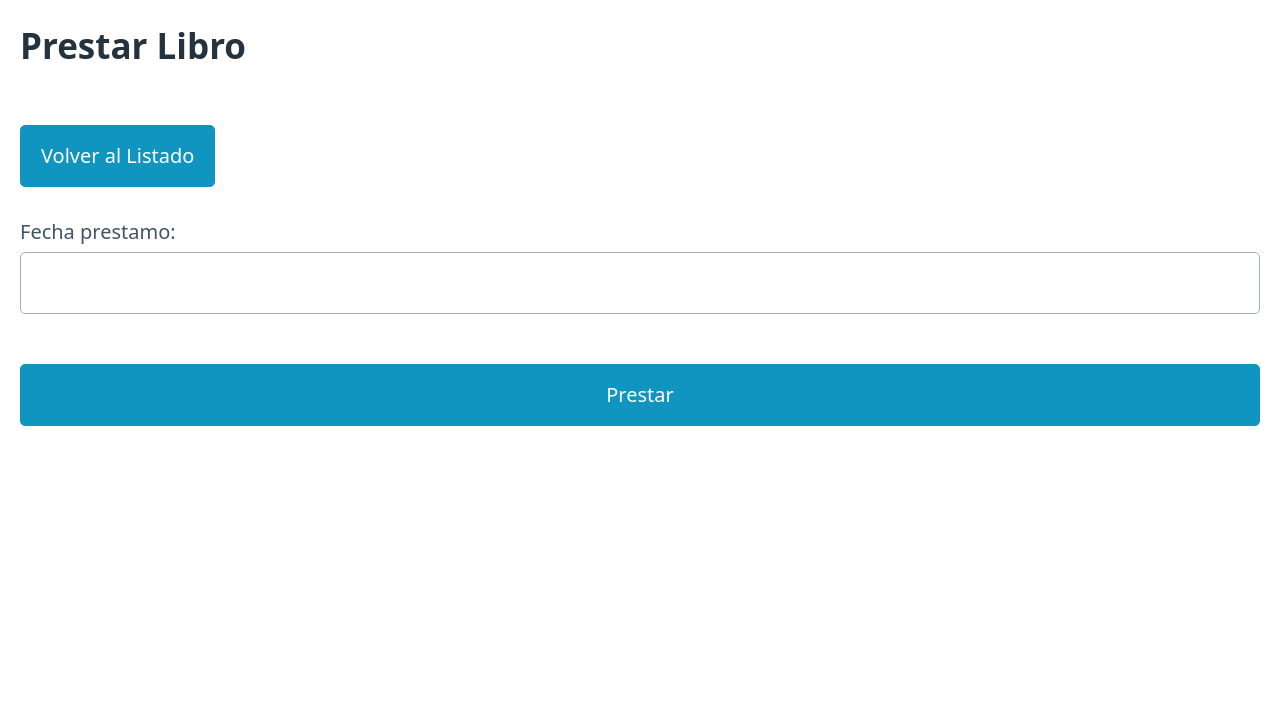
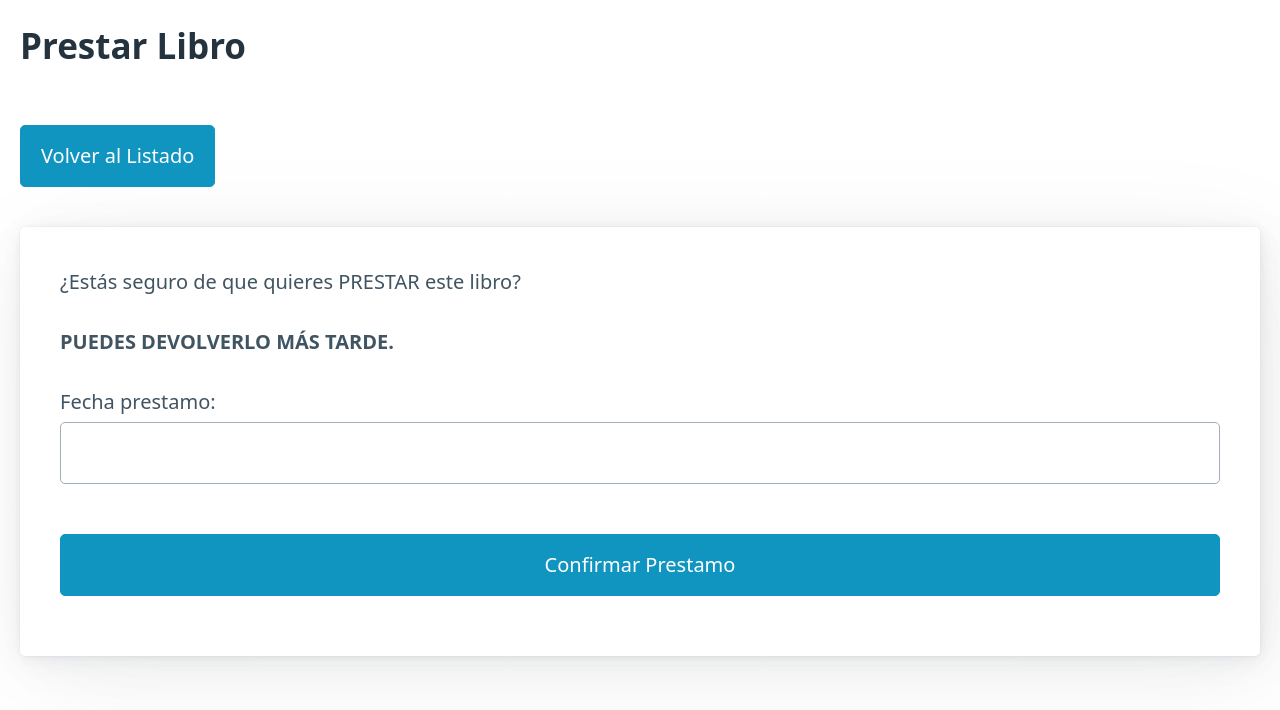
Before and after one commit to ieshm-2daw/libreria-dakkusu988, a Django app: page /prestar/1 in a window 1280 px wide. Shown: the top 710 px of the page. Run offline with Django 4.2, Linux system fonts and the light colour scheme; tables that the repository leaves empty hold one stand-in row (values such as "Sample post").

```diff
--- a/biblioteca/templates/biblioteca/anadirLibros.html
+++ b/biblioteca/templates/biblioteca/anadirLibros.html
@@ -3,7 +3,7 @@
     <head>
         <meta charset="UTF-8">
         <meta name="viewport" content="width=device-width, initial-scale=1.0">
-        <title>Añadir</title>
+        <title>Añadir Libro</title>
         <link rel="stylesheet" href="https://unpkg.com/@picocss/pico@latest/css/pico.classless.min.css">
     </head>
 
--- a/biblioteca/templates/biblioteca/borrarLibros.html
+++ b/biblioteca/templates/biblioteca/borrarLibros.html
@@ -23,7 +23,7 @@
                 <p><b>ESTA ACCIÓN NO TIENE VUELTA ATRÁS.</b></p>
             </article>
 
-            <input type="submit" value="Borrar Libro">
+            <input type="submit" value="Confirmar Borrado">
 
         </form>
 
--- a/biblioteca/templates/biblioteca/detallesLibros.html
+++ b/biblioteca/templates/biblioteca/detallesLibros.html
@@ -3,7 +3,7 @@
     <head>
         <meta charset="UTF-8">
         <meta name="viewport" content="width=device-width, initial-scale=1.0">
-        <title>Detalles</title>
+        <title>Detalles Libro</title>
         <link rel="stylesheet" href="https://unpkg.com/@picocss/pico@latest/css/pico.classless.min.css">
     </head>
 
--- a/biblioteca/templates/biblioteca/listadoDisponibles.html
+++ b/biblioteca/templates/biblioteca/listadoDisponibles.html
@@ -3,7 +3,7 @@
     <head>
         <meta charset="UTF-8">
         <meta name="viewport" content="width=device-width, initial-scale=1.0">
-        <title>Listado Disponibles</title>
+        <title>Libros Disponibles</title>
         <link rel="stylesheet" href="https://unpkg.com/@picocss/pico@latest/css/pico.classless.min.css">
     </head>
 
--- a/biblioteca/templates/biblioteca/misLibros.html
+++ b/biblioteca/templates/biblioteca/misLibros.html
@@ -18,19 +18,18 @@
         <p></p> <!-- Espacio de linea -->
 
         <h2>Libros Prestados</h2>
-
         <article>
             {% for prestamo in prestamos_prestados %}
                 <p>
                     <b>Titulo:</b> {{ prestamo.libro_prestado.titulo }}
                     <br>
                     <b>Fecha Préstamo:</b> {{ prestamo.fecha_prestamo }}
+                    <br><br>
+                    <a href="{% url 'devolverLibros' pk=prestamo.pk %}" role="button">Devolver</a>
                 </p>
-
             {% empty %}
                 <p>No tienes libros prestados.</p>
             {% endfor %}
-
         </article>
 
         <h2>Libros Devueltos</h2>
--- a/biblioteca/templates/biblioteca/prestarLibros.html
+++ b/biblioteca/templates/biblioteca/prestarLibros.html
@@ -4,7 +4,7 @@
     <head>
         <meta charset="UTF-8">
         <meta name="viewport" content="width=device-width, initial-scale=1.0">
-        <title>Prestar</title>
+        <title>Prestar Libro</title>
         <link rel="stylesheet" href="https://unpkg.com/@picocss/pico@latest/css/pico.classless.min.css">
     </head>
     <body style="padding: 20px;">
@@ -14,10 +14,15 @@
         <p></p> <!-- Espacio de linea -->
 
         <form action="" method="post">
-            {% csrf_token %}
-            {{ form.as_p }}
+            <article>
+                <p>¿Estás seguro  de que quieres PRESTAR este libro?</p>
+                <p><b>PUEDES DEVOLVERLO MÁS TARDE.</b></p>
 
-            <input type="submit" value="Prestar">
+                {% csrf_token %}
+                {{ form.as_p }}
+
+                <input type="submit" value="Confirmar Prestamo">
+            </article>
         </form>
 
     </body>
--- a/biblioteca/urls.py
+++ b/biblioteca/urls.py
@@ -1,7 +1,7 @@
 # Archivo urls.py de biblioteca
 
 from django.urls import path
-from .views import listadoLibros, anadirLibros, detallesLibros, editarLibros, borrarLibros, listadoDisponibles, misLibros, prestarLibros
+from .views import listadoLibros, anadirLibros, detallesLibros, editarLibros, borrarLibros, listadoDisponibles, misLibros, prestarLibros, devolverLibros
 
 urlpatterns = [
     path('', listadoLibros.as_view(), name='listadoLibros'),
@@ -12,4 +12,5 @@ urlpatterns = [
     path('disponibles', listadoDisponibles.as_view(), name='listadoDisponibles'),
     path('prestados', misLibros.as_view(), name='misLibros'),
     path('prestar/<int:pk>', prestarLibros.as_view(), name='prestarLibros'),
+    path('devolver/<int:pk>', devolverLibros.as_view(), name='devolverLibros'),
 ]
--- a/biblioteca/views.py
+++ b/biblioteca/views.py
@@ -68,8 +68,6 @@ class misLibros(ListView):
         return context
 
 #4. BOTON PRESTAR LIBRO
-# En tu views.py
-# En tu views.py
 class prestarLibros(View):
     template_name = "biblioteca/prestarLibros.html"
 
@@ -98,11 +96,14 @@ class prestarLibros(View):
         return render(request, self.template_name, {"form": form})
 
 #5. BOTON DEVOLVER LIBRO PRESTADO
+class devolverLibros(View):
+    def get(self, request, pk):
+        prestamo = get_object_or_404(Prestamo, pk=pk)
+        return render(request, 'biblioteca/devolverLibros.html', {'prestamo': prestamo})
 
-#def devolver_libro(request, pk):
-#    libro_prestado = get_object_or_404(Libro, pk= pk, disponibilidad= "prestado")
-#    prestamo = Prestamo.objects.filter(libro= libro_prestado, usuario= request.user, estado= "prestado").first()
-#
-#    if request.method == "POST":
-#        prestamo.estado = "devuelto"
-#        prestamo.
+    def post(self, request, pk):
+        prestamo = get_object_or_404(Prestamo, pk=pk)
+        prestamo.estado_prestamo = 'devuelto'
+        prestamo.save()
+
+        return redirect('misLibros')
```
Also changed, not shown: biblioteca/templates/biblioteca/devolverLibros.html (added, +22 -0 lines), biblioteca/templates/biblioteca/editarLibros.html (+6 -3 lines).
